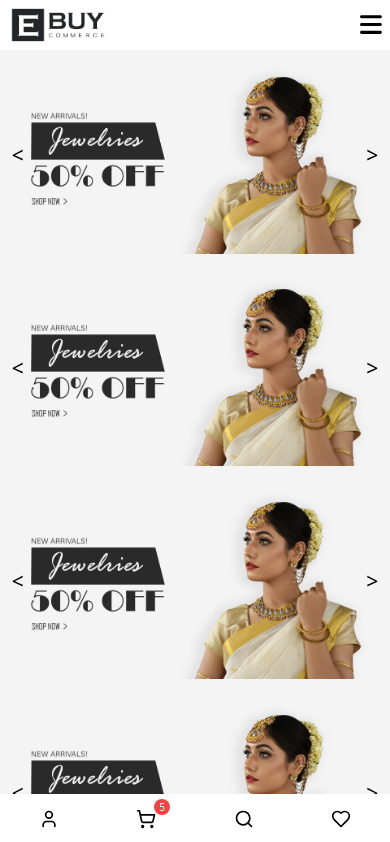
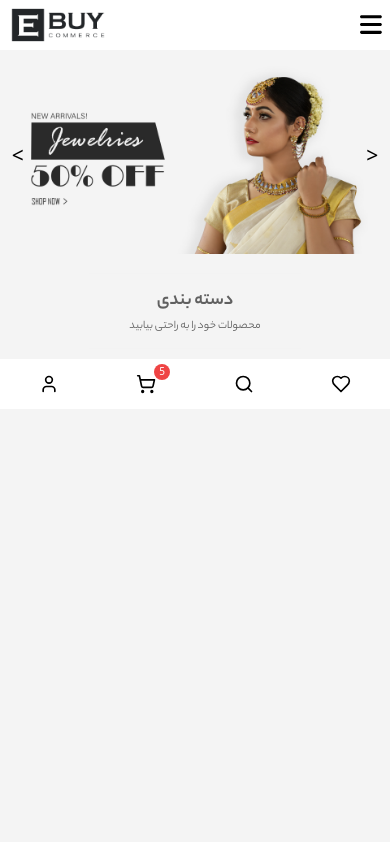
Before and after one commit to alizamanian79/Ecommerce, a Next.js app in the folder client/: page / in a window 390 px wide. Shown: the top 842 px of the page. Built offline with nearby package versions, Linux system fonts and the light colour scheme.

Commit message:
Categori fixed

```diff
--- a/client/src/components/Home/Layout.tsx
+++ b/client/src/components/Home/Layout.tsx
@@ -3,6 +3,7 @@ import Menu from "./Menu/Menu";
 import Slider from "./Slider/Slider";
 import { useSelector } from "react-redux";
 import NavIcons from "./Menu/Phone/NavIcons";
+import LineTitle from "./LineTitle/LineTitle";
 
 const Layout = () => {
   const blackScreen: any = useSelector((state: any) => state.menuRedux.isOpen);
@@ -11,32 +12,21 @@ const Layout = () => {
 
   return (
     <>
-      <div className={`relative w-100 min-h-screen flex bg-hBack flex-col blur-[0]`}>
+      <div
+        className={`relative w-100 min-h-screen flex bg-hBack flex-col blur-[0] items-center`}
+        style={{ direction: "rtl" }}
+      >
+        <Menu />
+        <Slider />
 
+        <div className={'w-94 h-auto flex items-center flex-col'}>
 
-        <div
-          className={
-
-               ` `
-
-          }
-          style={{ direction: "rtl" }}
-        >
-          <Menu />
-          <Slider />
-          <Slider />
-          <Slider />
-          <Slider />
-          <Slider />
-
-
-          <div className="w-94 min-sm:w-95  flex bg-red flex-col items-center relative"></div>
+<LineTitle  tprops={null} dprops={null}/>
         </div>
-
-        <NavIcons />
 
 
 
+        <NavIcons />
       </div>
     </>
   );
--- /dev/null
+++ b/client/src/components/Home/LineTitle/LineTitle.tsx
@@ -0,0 +1,34 @@
+import React,{useState} from 'react'
+
+interface LineTitle {
+    tprops:string | undefined | null
+    ,
+    dprops:string | undefined | null
+
+}
+
+
+const LineTitle:React.FC<LineTitle> = ({tprops,dprops}) => {
+
+    const [title, setTitle] = useState<string>(tprops==null || undefined ? "دسته بندی" : tprops);
+    const [description, setDescription] = useState<string>(dprops== null || undefined ?"محصولات خود را به راحتی بیابید": dprops);
+
+  return (
+    <div className={`w-100 h-[6em] md:h-[9em] flex justify-center items-center relative`}>
+
+   <div className='md:w-75 lg:w-44 md:flex sm:hidden h-[0.75px] bg-[#4c4c4c94]'>
+   </div>
+
+    <div className={`absolute top-[50%] w-auto
+     h-auto flex flex-col justify-center items-center translate-y-[-50%] bg-hBack px-10 py-3`}>
+    <h3 className='font-[yekanBakhtBold] text-ctDesColor text-[37px] max-sm:text-[21px]'>{title}</h3>
+    <h5 className='font-[yekanBakht] text-ctDesColor text-[15px]  max-sm:text-[13px]'>{description}</h5>
+    </div>
+
+
+
+    </div>
+  )
+}
+
+export default LineTitle
```
